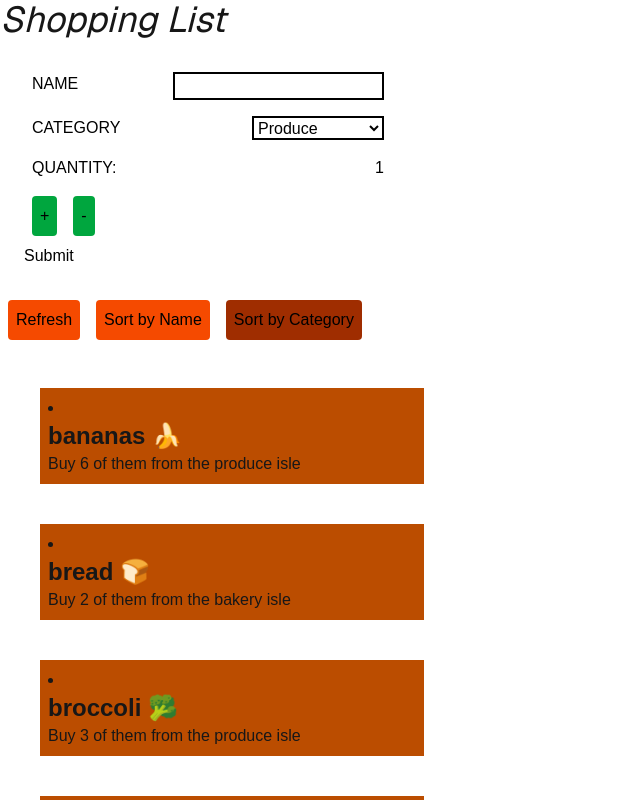
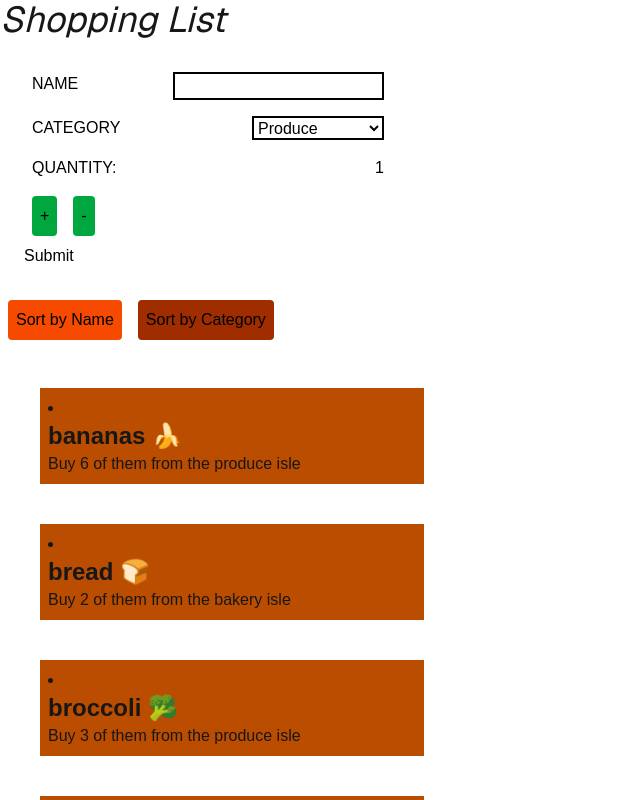
Before and after one commit to Sine-Uyeno/cprg306-assignments, a Next.js app: page /week-7 in a window 1280 px wide. Shown: the top 800 px of the page, without its empty margins (0-640 px from the left). Built offline with nearby package versions, Linux system fonts and the light colour scheme.

Commit message:
removed the useless and broken refresh button

```diff
--- a/app/week-7/item-list.js
+++ b/app/week-7/item-list.js
@@ -26,7 +26,6 @@ export default function ItemList({items}) {
 
   return (
         <div>
-          <button onClick={() => forceRefresh} className="bg-orange-600 text-black rounded p-2 m-2">Refresh</button>
           <button onClick={() => changeSort("name")} className={buttons[0]}>Sort by Name</button>
           <button onClick={() => changeSort("category")} className={buttons[1]}>Sort by Category</button>
           {items.map((value) => (
```
